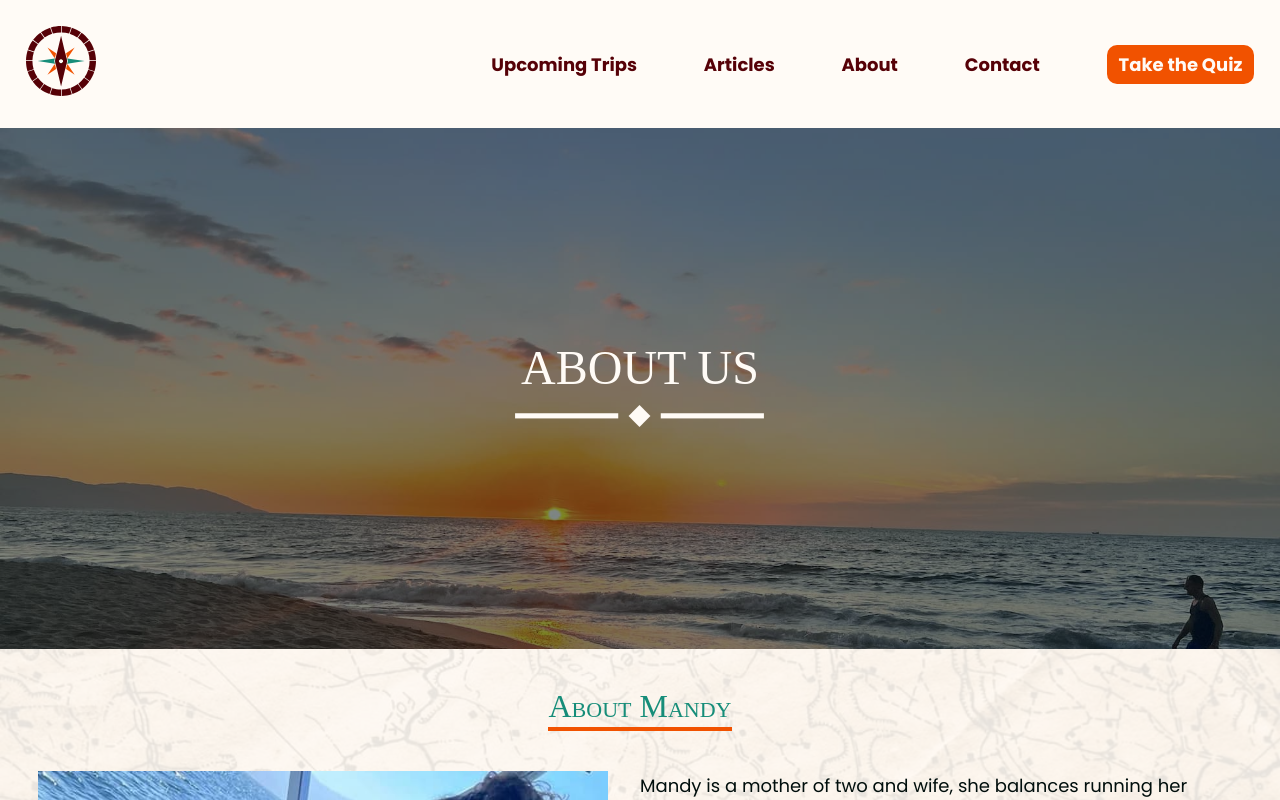
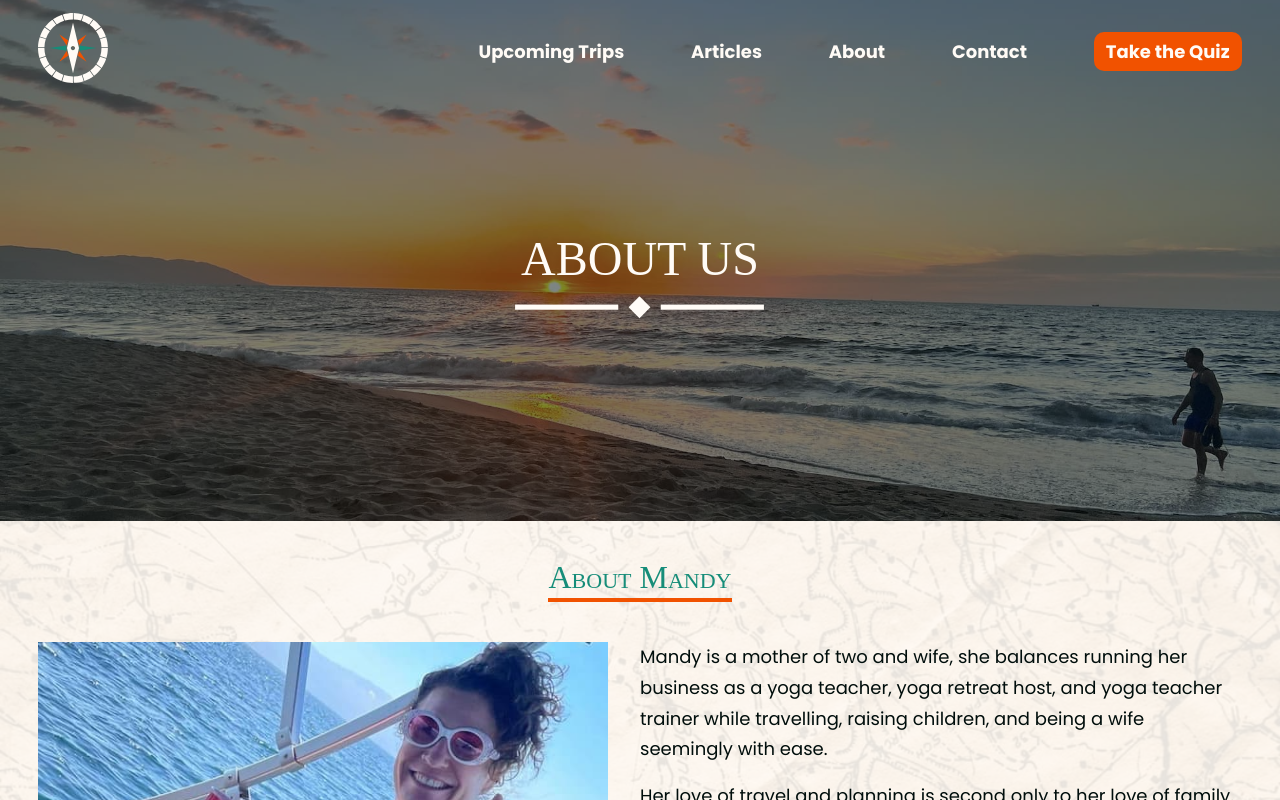
Before and after one commit to katelyngrimoldby/the-travel-enablers, a Next.js app: page /about in a window 1280 px wide. Shown: the top 800 px of the page. Built offline with nearby package versions, Linux system fonts and the light colour scheme; a web font is replaced by a local one.

Commit message:
Change header display

```diff
--- a/components/Hero.tsx
+++ b/components/Hero.tsx
@@ -18,7 +18,8 @@ const Hero = ({ children, imgSrc, width, height }: HeroProps) => {
             src={imgSrc}
             alt=""
             className={styles.heroImg}
-            layout="responsive"
+            layout="fill"
+            objectFit="cover"
             priority={true}
             height={height}
             width={width}
@@ -28,7 +29,8 @@ const Hero = ({ children, imgSrc, width, height }: HeroProps) => {
             src={imgSrc}
             alt=""
             className={styles.heroImg}
-            layout="responsive"
+            layout="fill"
+            objectFit="cover"
             priority={true}
           />
         )}
--- a/icons/ColorfulCompass/ColorfulCompass.tsx
+++ b/icons/ColorfulCompass/ColorfulCompass.tsx
@@ -1,156 +1,156 @@
-import styles from './ColorfulCompass.module.scss';
+import styles from "./ColorfulCompass.module.scss";
 
 const ColorfulCompass = () => {
   return (
     <svg
       className={styles.svg}
-      viewBox="0 0 300 300"
+      viewBox="0 0 188 188"
       fill="none"
       xmlns="http://www.w3.org/2000/svg"
     >
       <path
-        d="M128.881 117.123L91.95 92.1808L121.605 136.09L124.497 135.65L128.881 117.123Z"
+        d="M80.6235 73.268L57.5209 57.6653L76.0718 85.1334L77.8811 84.8582L80.6235 73.268Z"
         fill="#F15200"
       />
       <path
         fillRule="evenodd"
         clipRule="evenodd"
-        d="M132.83 115.581L164.074 136.682L175.324 153.34L167.731 185.43L136.451 164.304L125.232 147.692L132.83 115.581ZM150 159.796C155.072 159.796 159.184 155.684 159.184 150.612C159.184 145.54 155.072 141.428 150 141.428C144.928 141.428 140.817 145.54 140.817 150.612C140.817 155.684 144.928 159.796 150 159.796Z"
+        d="M83.0939 72.3034L102.639 85.5034L109.677 95.9242L104.927 115.999L85.359 102.783L78.3407 92.3915L83.0939 72.3034ZM93.8352 99.9629C97.008 99.9629 99.5802 97.3908 99.5802 94.2179C99.5802 91.045 97.008 88.4729 93.8352 88.4729C90.6623 88.4729 88.0902 91.045 88.0902 94.2179C88.0902 97.3908 90.6623 99.9629 93.8352 99.9629Z"
         fill="#F15200"
       />
       <path
-        d="M177.978 157.27L180.665 161.248L176.901 161.82L177.978 157.27Z"
+        d="M111.337 98.3828L113.018 100.871L110.664 101.229L111.337 98.3828Z"
         fill="#F15200"
       />
       <path
-        d="M123.631 139.31L122.577 143.762L119.949 139.87L123.631 139.31Z"
+        d="M77.3393 87.1476L76.6803 89.9329L75.0358 87.498L77.3393 87.1476Z"
         fill="#F15200"
       />
       <path
-        d="M179.009 165.028L176.036 165.48L171.68 183.888L208.574 208.805L179.009 165.028Z"
+        d="M111.982 103.236L110.122 103.519L107.397 115.034L130.477 130.622L111.982 103.236Z"
         fill="#F15200"
       />
       <path
-        d="M171.673 117.103L176.036 135.54L178.988 135.989L208.574 92.1808L171.673 117.103Z"
+        d="M107.393 73.2555L110.122 84.7892L111.969 85.0702L130.477 57.6653L107.393 73.2555Z"
         fill="#F15200"
       />
       <path
         fillRule="evenodd"
         clipRule="evenodd"
-        d="M125.226 153.302L136.451 136.682L167.724 115.561L175.318 147.655L164.074 164.305L132.823 185.41L125.226 153.302ZM150 159.796C155.072 159.796 159.184 155.684 159.184 150.612C159.184 145.54 155.072 141.428 150 141.428C144.928 141.428 140.817 145.54 140.817 150.612C140.817 155.684 144.928 159.796 150 159.796Z"
+        d="M78.3371 95.9008L85.3591 85.5035L104.923 72.291L109.673 92.3681L102.639 102.783L83.0897 115.986L78.3371 95.9008ZM93.8353 99.9628C97.0082 99.9628 99.5803 97.3907 99.5803 94.2178C99.5803 91.0449 97.0082 88.4728 93.8353 88.4728C90.6624 88.4728 88.0903 91.0449 88.0903 94.2178C88.0903 97.3907 90.6624 99.9628 93.8353 99.9628Z"
         fill="#F15200"
       />
       <path
-        d="M119.928 161.147L122.571 157.232L123.631 161.71L119.928 161.147Z"
+        d="M75.023 100.808L76.6766 98.3594L77.3394 101.16L75.023 100.808Z"
         fill="#F15200"
       />
       <path
-        d="M177.972 143.725L180.644 139.769L176.902 139.2L177.972 143.725Z"
+        d="M111.334 89.9095L113.005 87.4348L110.664 87.0786L111.334 89.9095Z"
         fill="#F15200"
       />
       <path
-        d="M121.584 164.927L91.95 208.805L128.874 183.868L124.497 165.37L121.584 164.927Z"
+        d="M76.0589 103.173L57.5209 130.622L80.6193 115.022L77.8811 103.45L76.0589 103.173Z"
         fill="#F15200"
       />
       <path
         fillRule="evenodd"
         clipRule="evenodd"
-        d="M124.565 150.512L128.215 135.086L150.628 131.677L172.318 134.976L175.994 150.512L172.318 166.047L150.628 169.346L128.215 165.937L124.565 150.512ZM150.001 159.797C155.073 159.797 159.184 155.686 159.184 150.614C159.184 145.542 155.073 141.43 150.001 141.43C144.929 141.43 140.817 145.542 140.817 150.614C140.817 155.686 144.929 159.797 150.001 159.797Z"
+        d="M77.9238 94.155L80.2071 84.5053L94.2279 82.3726L107.796 84.4365L110.096 94.155L107.796 103.873L94.2279 105.937L80.2071 103.805L77.9238 94.155ZM93.8353 99.9639C97.0082 99.9639 99.5803 97.3917 99.5803 94.2189C99.5803 91.046 97.0082 88.4739 93.8353 88.4739C90.6625 88.4739 88.0903 91.046 88.0903 94.2189C88.0903 97.3917 90.6625 99.9639 93.8353 99.9639Z"
         fill="#168D79"
       />
       <path
-        d="M176.902 139.201L179.578 150.512L176.902 161.822L251.256 150.512L176.902 139.201Z"
+        d="M110.664 87.0797L112.338 94.155L110.664 101.23L157.177 94.155L110.664 87.0797Z"
         fill="#168D79"
       />
       <path
-        d="M50.0005 150.512L123.631 139.311L120.981 150.512L123.631 161.712L50.0005 150.512Z"
+        d="M31.2787 94.155L77.3395 87.1485L75.6816 94.155L77.3395 101.161L31.2787 94.155Z"
         fill="#168D79"
       />
       <path
         fillRule="evenodd"
         clipRule="evenodd"
-        d="M124.565 150.509L150.279 41.836L175.993 150.509L150.279 259.183L124.565 150.509ZM150 159.795C155.072 159.795 159.184 155.684 159.184 150.612C159.184 145.54 155.072 141.428 150 141.428C144.928 141.428 140.816 145.54 140.816 150.612C140.816 155.684 144.928 159.795 150 159.795Z"
-        fill="#560107"
+        d="M77.9235 94.1537L94.0095 26.1712L110.095 94.1537L94.0095 162.136L77.9235 94.1537ZM93.835 99.9625C97.0079 99.9625 99.58 97.3904 99.58 94.2175C99.58 91.0447 97.0079 88.4725 93.835 88.4725C90.6621 88.4725 88.09 91.0447 88.09 94.2175C88.09 97.3904 90.6621 99.9625 93.835 99.9625Z"
+        fill="#FFFBF6"
       />
       <path
-        d="M150 272.449C136.791 272.449 124.07 270.357 112.151 266.487C112.151 266.487 112.151 266.487 112.151 266.487L103.635 292.697C118.236 297.438 133.819 300 150 300V272.449Z"
-        fill="#560107"
+        d="M93.835 170.435C85.5718 170.435 77.6142 169.127 70.158 166.706C70.158 166.706 70.158 166.706 70.158 166.706L64.8306 183.101C73.9644 186.067 83.7125 187.67 93.835 187.67V170.435Z"
+        fill="#FFFBF6"
       />
       <path
-        d="M109.268 265.511L109.251 265.505L100.733 291.722C86.6995 286.844 73.6138 279.94 61.826 271.361L78.0212 249.07C87.1144 255.688 97.1537 261.085 107.898 265.019C108.353 265.186 108.81 265.35 109.268 265.511Z"
-        fill="#560107"
+        d="M68.3547 166.095L68.344 166.091L63.0152 182.491C54.2363 179.44 46.0503 175.121 38.6763 169.754L48.8075 155.81C54.4958 159.95 60.7761 163.326 67.4973 165.787C67.7823 165.891 68.0681 165.994 68.3547 166.095Z"
+        fill="#FFFBF6"
       />
       <path
-        d="M75.5687 247.238L59.3692 269.535C47.6593 260.642 37.296 250.069 28.6389 238.174L50.9297 221.979C57.5963 231.139 65.5025 239.339 74.4016 246.332C74.7887 246.637 75.1778 246.939 75.5687 247.238Z"
-        fill="#560107"
+        d="M47.2732 154.664L37.1394 168.612C29.8141 163.049 23.3311 156.435 17.9155 148.994L31.8599 138.863C36.0304 144.593 40.9762 149.722 46.5432 154.097C46.7853 154.288 47.0287 154.477 47.2732 154.664Z"
+        fill="#FFFBF6"
       />
       <path
-        d="M49.1592 219.481L26.8627 235.681C18.5312 223.729 11.8951 210.508 7.30301 196.365L33.5127 187.849C37.0726 198.813 42.1374 209.099 48.4634 218.462C48.6937 218.803 48.9256 219.143 49.1592 219.481Z"
-        fill="#560107"
+        d="M30.7523 137.3L16.8044 147.434C11.5925 139.957 7.44115 131.687 4.56852 122.839L20.9644 117.512C23.1914 124.371 26.3598 130.805 30.3171 136.663C30.4611 136.876 30.6062 137.088 30.7523 137.3Z"
+        fill="#FFFBF6"
       />
       <path
-        d="M32.604 184.926C32.4653 184.459 32.3294 183.991 32.1962 183.522C29.1705 172.868 27.551 161.623 27.551 150H0C0 165.107 2.23324 179.692 6.38758 193.444L32.604 184.926Z"
-        fill="#560107"
+        d="M20.396 115.683C20.3092 115.391 20.2242 115.099 20.1409 114.805C18.2481 108.141 17.235 101.106 17.235 93.835H0C0 103.285 1.39704 112.409 3.99586 121.012L20.396 115.683Z"
+        fill="#FFFBF6"
       />
       <path
-        d="M186.413 266.944C175.838 270.233 164.649 272.127 153.061 272.411V299.969C168.147 299.667 182.687 297.138 196.365 292.697L187.849 266.487C187.371 266.642 186.893 266.795 186.413 266.944Z"
-        fill="#560107"
+        d="M116.613 166.991C109.999 169.049 102.999 170.234 95.75 170.412V187.651C105.187 187.462 114.283 185.88 122.839 183.101L117.512 166.706C117.213 166.803 116.914 166.898 116.613 166.991Z"
+        fill="#FFFBF6"
       />
       <path
-        d="M190.749 265.505L199.267 291.722C213.301 286.844 226.386 279.94 238.174 271.361L221.979 249.07C221.615 249.335 221.251 249.597 220.884 249.858C211.698 256.39 201.572 261.687 190.749 265.505Z"
-        fill="#560107"
+        d="M119.326 166.091L124.655 182.491C133.434 179.44 141.62 175.121 148.994 169.754L138.863 155.81C138.635 155.975 138.407 156.14 138.178 156.303C132.431 160.389 126.097 163.703 119.326 166.091Z"
+        fill="#FFFBF6"
       />
       <path
-        d="M224.432 247.238C224.432 247.238 224.432 247.238 224.432 247.238L240.631 269.535C252.341 260.642 262.704 250.069 271.361 238.174L249.07 221.979C248.757 222.409 248.441 222.837 248.123 223.263C241.364 232.301 233.385 240.374 224.432 247.238Z"
-        fill="#560107"
+        d="M140.397 154.664C140.397 154.664 140.397 154.664 140.397 154.664L150.531 168.612C157.856 163.049 164.339 156.435 169.754 148.994L155.81 138.863C155.614 139.132 155.417 139.4 155.217 139.666C150.989 145.32 145.998 150.37 140.397 154.664Z"
+        fill="#FFFBF6"
       />
       <path
-        d="M250.841 219.481L273.137 235.681C281.469 223.729 288.105 210.508 292.697 196.365L266.487 187.849C266.333 188.325 266.175 188.8 266.015 189.273C262.351 200.101 257.213 210.25 250.841 219.481Z"
-        fill="#560107"
+        d="M156.918 137.3L170.866 147.434C176.078 139.957 180.229 131.687 183.101 122.839L166.706 117.512C166.609 117.81 166.51 118.107 166.41 118.403C164.118 125.177 160.904 131.525 156.918 137.3Z"
+        fill="#FFFBF6"
       />
       <path
-        d="M267.396 184.926L293.612 193.444C297.767 179.692 300 165.107 300 150H272.449C272.449 162.135 270.684 173.858 267.396 184.926Z"
-        fill="#560107"
+        d="M167.274 115.683L183.674 121.012C186.273 112.409 187.67 103.285 187.67 93.835H170.435C170.435 101.426 169.331 108.76 167.274 115.683Z"
+        fill="#FFFBF6"
       />
       <path
-        d="M266.944 113.587C270.233 124.162 272.127 135.35 272.411 146.939L299.969 146.939C299.667 131.853 297.138 117.313 292.697 103.635L266.487 112.151C266.642 112.629 266.795 113.107 266.944 113.587Z"
-        fill="#560107"
+        d="M166.991 71.0565C169.049 77.6714 170.234 84.6708 170.412 91.9199L187.651 91.92C187.462 82.4826 185.88 73.387 183.101 64.8306L166.706 70.1579C166.803 70.4566 166.898 70.7562 166.991 71.0565Z"
+        fill="#FFFBF6"
       />
       <path
-        d="M265.505 109.251C261.687 98.4278 256.39 88.3017 249.858 79.1158C249.597 78.7494 249.335 78.3846 249.07 78.0212L271.361 61.826C279.94 73.6138 286.844 86.6995 291.722 100.733L265.505 109.251Z"
-        fill="#560107"
+        d="M166.091 68.344C163.703 61.5732 160.389 55.2386 156.303 49.4922C156.14 49.263 155.976 49.0348 155.81 48.8075L169.754 38.6763C175.121 46.0503 179.44 54.2363 182.491 63.0153L166.091 68.344Z"
+        fill="#FFFBF6"
       />
       <path
-        d="M247.238 75.5685C240.374 66.6147 232.301 58.6363 223.263 51.8773C222.837 51.5587 222.409 51.2428 221.979 50.9297L238.174 28.6389C250.069 37.296 260.642 47.6593 269.535 59.3692L247.238 75.5685Z"
-        fill="#560107"
+        d="M154.664 47.2731C150.37 41.6719 145.32 36.6809 139.666 32.4527C139.4 32.2534 139.132 32.0558 138.863 31.8599L148.994 17.9155C156.435 23.3311 163.049 29.8141 168.612 37.1394L154.664 47.2731Z"
+        fill="#FFFBF6"
       />
       <path
-        d="M219.481 49.1592C210.25 42.7868 200.101 37.649 189.273 33.9847C188.798 33.824 188.322 33.666 187.844 33.511L187.849 33.5127L196.365 7.30301C210.508 11.8951 223.729 18.5312 235.681 26.8627L219.481 49.1592Z"
-        fill="#560107"
+        d="M137.3 30.7524C131.526 26.766 125.177 23.552 118.403 21.2597C118.106 21.1592 117.808 21.0604 117.509 20.9634L117.512 20.9644L122.839 4.56852C131.687 7.44115 139.957 11.5925 147.434 16.8044L137.3 30.7524Z"
+        fill="#FFFBF6"
       />
       <path
-        d="M184.926 32.604L193.444 6.38758C180.623 2.51451 167.078 0.311217 153.061 0.0306159V27.5885C153.094 27.5894 153.127 27.5902 153.16 27.591C164.172 27.87 174.822 29.6025 184.926 32.604Z"
-        fill="#560107"
+        d="M115.683 20.396L121.012 3.99585C112.992 1.57299 104.518 0.194687 95.75 0.0191523V17.2585C95.7707 17.259 95.7914 17.2595 95.8121 17.26C102.7 17.4345 109.363 18.5184 115.683 20.396Z"
+        fill="#FFFBF6"
       />
       <path
-        d="M116.478 32.1962C127.132 29.1705 138.377 27.551 150 27.551V0C134.893 0 120.308 2.23324 106.556 6.38758L115.074 32.604C115.541 32.4653 116.009 32.3294 116.478 32.1962Z"
-        fill="#560107"
+        d="M72.8648 20.1409C79.5293 18.2481 86.5638 17.235 93.835 17.235V0C84.3846 0 75.2606 1.39704 66.658 3.99586L71.9868 20.396C72.2787 20.3092 72.5714 20.2242 72.8648 20.1409Z"
+        fill="#FFFBF6"
       />
       <path
-        d="M112.151 33.5127L103.635 7.30301C89.4922 11.8951 76.2709 18.5312 64.3194 26.8627L80.5188 49.1592C80.8572 48.9256 81.1968 48.6937 81.5376 48.4634C90.9013 42.1374 101.187 37.0726 112.151 33.5127Z"
-        fill="#560107"
+        d="M70.1579 20.9644L64.8306 4.56852C55.9834 7.44115 47.7125 11.5925 40.2361 16.8044L50.3699 30.7523C50.5815 30.6062 50.794 30.4611 51.0072 30.3171C56.8648 26.3598 63.2992 23.1914 70.1579 20.9644Z"
+        fill="#FFFBF6"
       />
       <path
-        d="M78.0212 50.9297C68.8612 57.5963 60.6611 65.5025 53.6677 74.4016C53.3635 74.7887 53.0615 75.1777 52.7619 75.5685L30.4654 59.3692C39.3576 47.6593 49.931 37.296 61.826 28.6389L78.0212 50.9297Z"
-        fill="#560107"
+        d="M48.8075 31.8599C43.0772 36.0303 37.9476 40.9762 33.5727 46.5432C33.3824 46.7853 33.1935 47.0287 33.0061 47.2732L19.0582 37.1394C24.6208 29.8141 31.2352 23.3311 38.6763 17.9155L48.8075 31.8599Z"
+        fill="#FFFBF6"
       />
       <path
-        d="M50.9297 78.0212C50.9297 78.0212 50.9297 78.0212 50.9297 78.0212L28.6389 61.826C20.0598 73.6138 13.1563 86.6995 8.27834 100.733L34.4947 109.251C34.6543 108.799 34.8165 108.348 34.9812 107.898C38.9152 97.1537 44.3117 87.1144 50.9297 78.0212Z"
-        fill="#560107"
+        d="M31.8599 48.8075C31.8599 48.8075 31.8599 48.8075 31.8599 48.8075L17.9155 38.6763C12.5487 46.0503 8.23011 54.2363 5.17865 63.0152L21.5787 68.344C21.6786 68.061 21.78 67.7788 21.8831 67.4973C24.344 60.7761 27.72 54.4958 31.8599 48.8075Z"
+        fill="#FFFBF6"
       />
       <path
-        d="M33.5127 112.151L7.30301 103.635C2.86187 117.313 0.332621 131.853 0.0306156 146.939H27.5885C27.5894 146.906 27.5902 146.873 27.591 146.84C27.897 134.761 29.9522 123.117 33.5127 112.151Z"
-        fill="#560107"
+        d="M20.9644 70.1579L4.56852 64.8306C1.79029 73.387 0.208077 82.4826 0.0191521 91.92H17.2585C17.259 91.8993 17.2595 91.8786 17.26 91.8579C17.4515 84.3018 18.7371 77.0176 20.9644 70.1579Z"
+        fill="#FFFBF6"
       />
     </svg>
   );
--- a/icons/MenuOpen.tsx
+++ b/icons/MenuOpen.tsx
@@ -3,7 +3,7 @@ const MenuOpen = () => {
     <svg
       width="30px"
       viewBox="0 0 24 16"
-      fill="#560107"
+      fill="#fffbf6"
       xmlns="http://www.w3.org/2000/svg"
     >
       <path d="M0 0H24V2.66667H0V0ZM0 6.66667H24V9.33333H0V6.66667ZM0 13.3333H24V16H0V13.3333Z" />
--- a/styles/Hero.module.scss
+++ b/styles/Hero.module.scss
@@ -2,13 +2,12 @@
 
 @media all and (min-width: 0) {
   .hero {
-    height: 53.3vw;
+    height: 63.3vw;
     color: v.$white;
     display: flex;
     justify-content: center;
-    align-items: center;
+    align-items: flex-start;
     position: relative;
-    padding: 5%;
     overflow: hidden;
 
     span {
@@ -19,10 +18,17 @@
       width: 150px;
     }
     .heroContent {
+      width: 100%;
+      position: absolute;
+      top: 50%;
+      left: 50%;
+      transform: translate(-50%, -50%);
       display: flex;
       flex-direction: column;
       align-items: center;
       text-align: center;
+      padding: 0 5%;
+      margin-top: 20px;
     }
 
     a {
@@ -44,20 +50,16 @@
     .imgWrapper {
       width: 100%;
       height: 100%;
-      position: absolute;
-      top: 0;
-      left: 0;
+      position: relative;
       z-index: -2;
       display: block;
-    }
-    .heroImg {
-      object-fit: cover;
     }
   }
 }
 
 @media all and (min-width: v.$tablet) {
   .hero {
+    height: 43.3vw;
     span {
       font-size: 1.5rem;
     }
@@ -70,6 +72,7 @@
 @media all and (min-width: v.$desktop) {
   .hero {
     height: 40.7vw;
+    align-items: center;
     span {
       font-size: 2rem;
     }
--- a/styles/Layout.module.scss
+++ b/styles/Layout.module.scss
@@ -3,7 +3,6 @@
 @media all and (min-width: 0px) {
   .header,
   .topFooter {
-    background-color: v.$white;
     padding: 3%;
     z-index: 1;
     a {
@@ -18,10 +17,14 @@
   }
 
   .header {
+    padding: 0 3%;
+    position: absolute;
+    width: 100vw;
+    height: 80px;
     display: flex;
     justify-content: space-between;
     align-items: center;
-    background-color: v.$white;
+    background-color: none;
     .menuButton {
       background: none;
       border: none;
@@ -30,7 +33,7 @@
     nav {
       position: fixed;
       top: 0;
-      right: 00;
+      right: 0;
       background-color: v.$white;
       height: 100vh;
       width: 60%;
@@ -54,6 +57,7 @@
   }
 
   .topFooter {
+    background-color: v.$white;
     display: flex;
     flex-direction: column;
     align-items: center;
@@ -102,7 +106,7 @@
 @media all and (min-width: v.$desktop) {
   .header {
     flex-grow: 1;
-    padding: 2%;
+    padding: 4% 3%;
     .menuButton {
       display: none;
     }
@@ -113,8 +117,12 @@
       padding: 0;
       width: 70%;
       max-width: 800px;
+      background: none;
       &.visible {
         box-shadow: none;
+      }
+      a {
+        color: v.$white;
       }
       ul {
         margin: 0;
```
